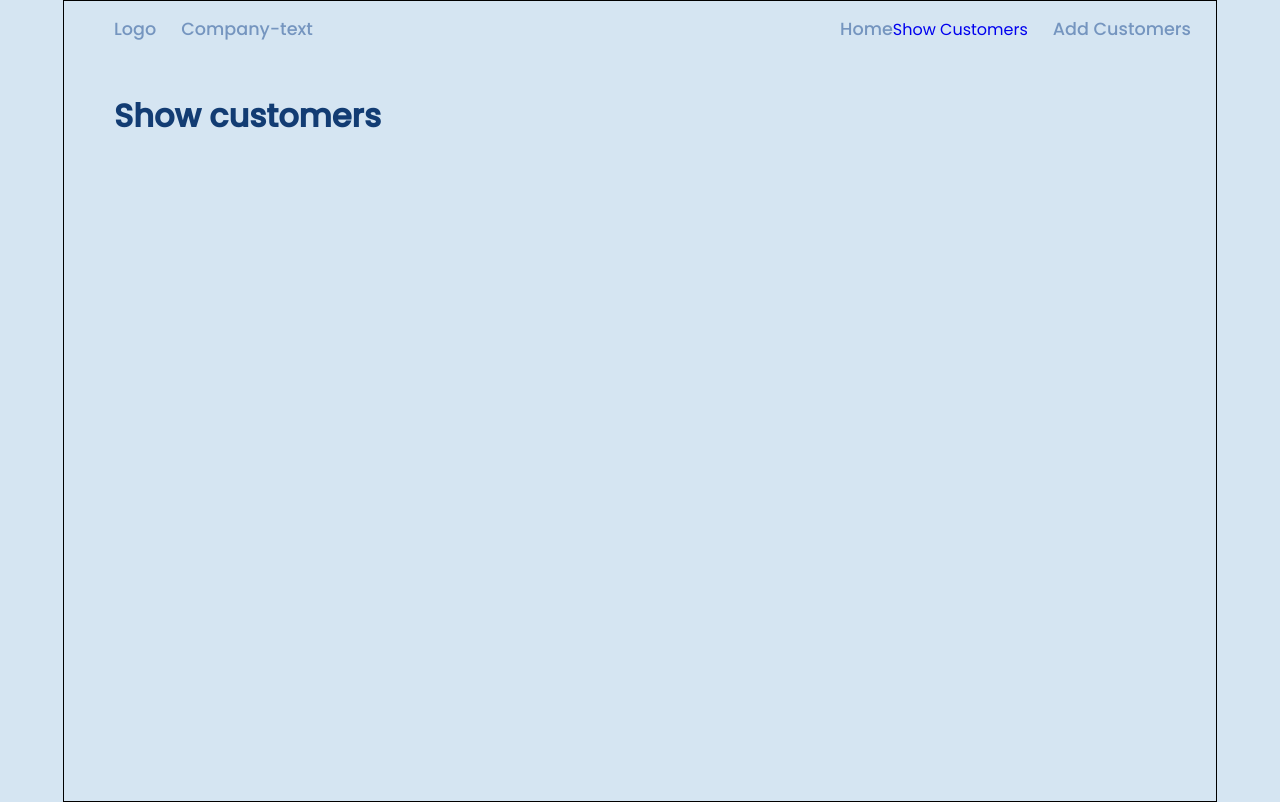
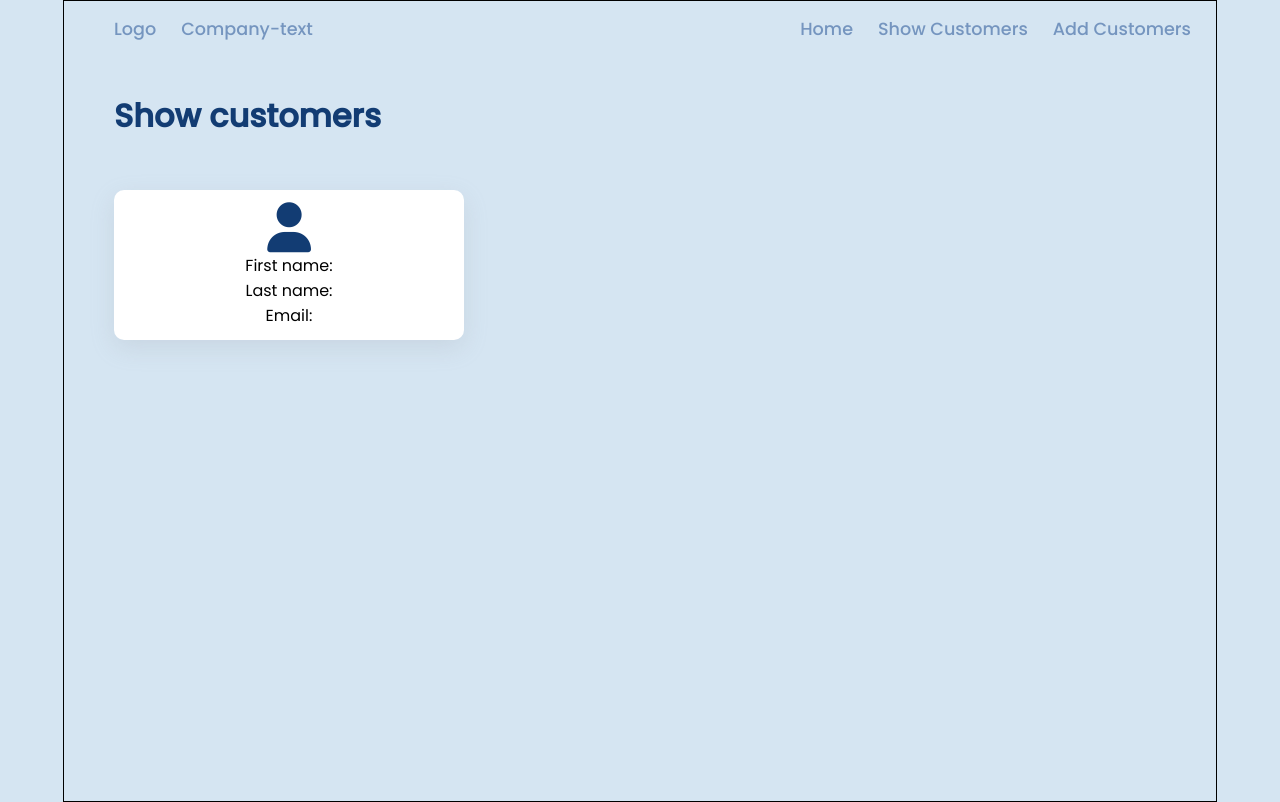
Before and after one commit to Tylerstratford/ReactApp, a React (Create React App) app: page /showcustomers in a window 1280 px wide. Built offline with nearby package versions, Linux system fonts and the light colour scheme.

Commit message:
moving forward

```diff
--- a/public/index.html
+++ b/public/index.html
@@ -9,7 +9,7 @@
     <link rel="apple-touch-icon" href="%PUBLIC_URL%/logo192.png" />
 
     <link rel="manifest" href="%PUBLIC_URL%/manifest.json" />
-
+    <script src="https://kit.fontawesome.com/124ac6c2b5.js" crossorigin="anonymous"></script>
     <title>React App</title>
   </head>
   <body>
--- a/src/App.js
+++ b/src/App.js
@@ -6,6 +6,8 @@ import { BrowserRouter, Switch, Route } from 'react-router-dom';
 import Home from './Views/Home';
 import AddCustomers from './Views/AddCustomers';
 import ShowCustomers from './Views/ShowCustomers.js';
+
+
 
 
 function App() {
--- a/src/Views/ShowCustomers.js
+++ b/src/Views/ShowCustomers.js
@@ -1,9 +1,10 @@
 import React from 'react'
-
+import Cards from '../components/Cards'
 const ShowCustomers = () => {
     return (
         <div className="containerElements">
             <h1 className="title">Show customers</h1>
+            <Cards />
         </div>
     )
 }
--- /dev/null
+++ b/src/components/Cards.js
@@ -0,0 +1,21 @@
+import React from 'react'
+
+const Cards = ({item}) => {
+    return (
+        <div className="containerElements">
+            <div className="card">
+                <div className="leftCard">
+                    <i class="fas fa-user customerIcon"></i>
+                </div>
+                <div className="rightCard">
+                    <p>First name: </p>
+                    <p>Last name: </p>
+                    <p>Email: </p>
+                </div>
+
+            </div>
+        </div>
+    )
+}
+
+export default Cards
--- a/src/components/Navbar.js
+++ b/src/components/Navbar.js
@@ -10,7 +10,7 @@ const Navbar = () => {
             </div>
             <div className="navbar-right">
                 <NavLink className = "navLinks" to="/Home">Home</NavLink>
-                <NavLink ClassName = "navLinks" style={{textDecoration: 'none'}} to="/ShowCustomers">Show Customers</NavLink>
+                <NavLink className = "navLinks" to="/ShowCustomers">Show Customers</NavLink>
                 <NavLink className = "navLinks" to="/AddCustomers">Add Customers</NavLink>
             </div>
         </nav>
--- a/src/index.css
+++ b/src/index.css
@@ -44,7 +44,7 @@ body {
   text-decoration: none;
 }
 
-navLinks:hover {
+.navLinks:hover {
   color: #123C73;
 }
 
@@ -62,3 +62,27 @@ navLinks:hover {
   padding-left: 25px;
   padding-right: 25px;
 }
+
+.card {
+  width: 350px;
+  height: 150px;
+  background-color: white;
+  box-shadow: rgba(149, 157, 165, 0.2) 0px 8px 24px;
+  border-radius: 10px;
+  display: flex;
+  flex-direction: column;
+  justify-content: center;
+}
+
+.leftCard {
+  text-align: center;
+}
+
+.rightCard {
+  text-align: center;
+}
+
+.customerIcon {
+  font-size: 50px;
+  color: #123C73;
+}
```
Also changed, not shown: src/index.js (line endings or trailing spaces).
